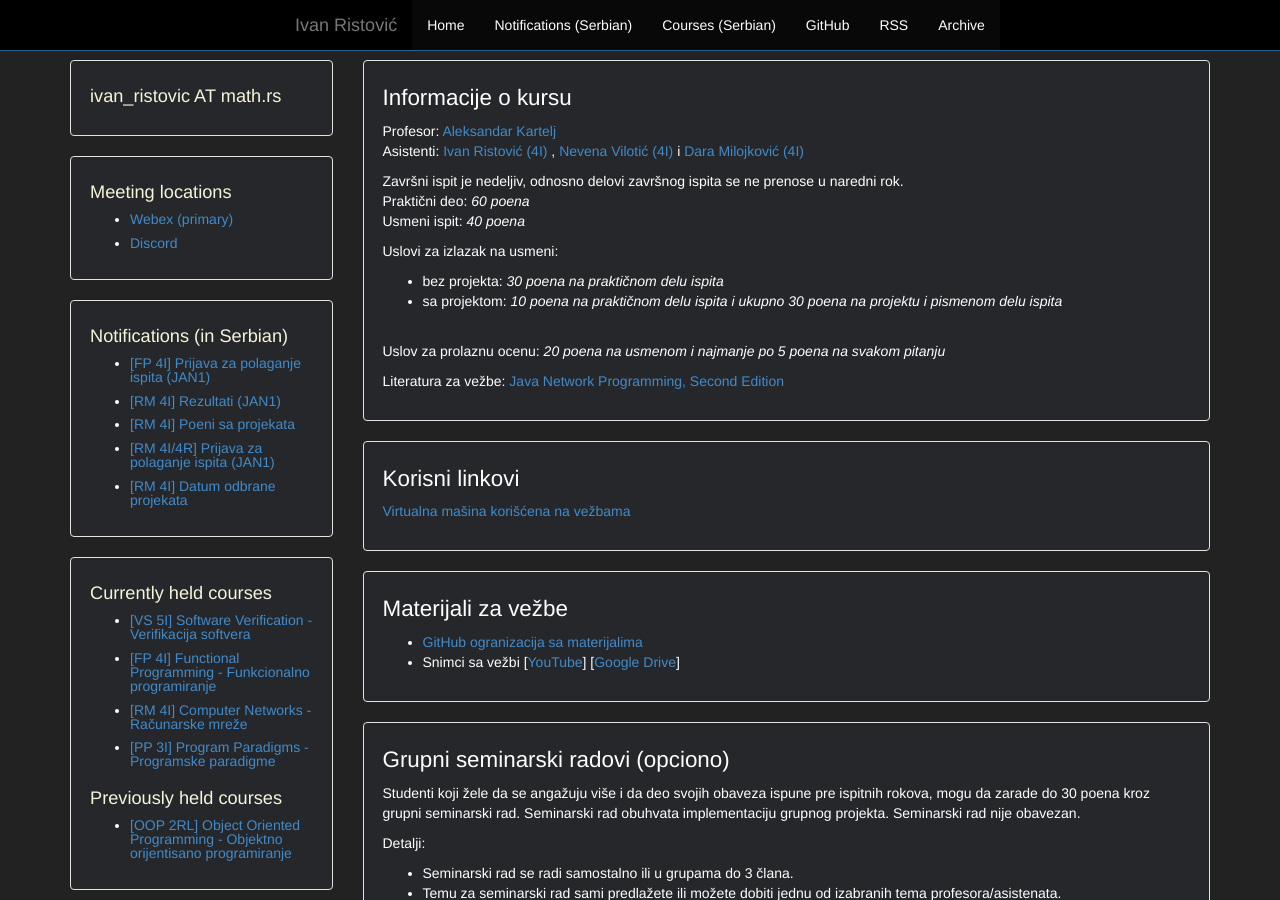
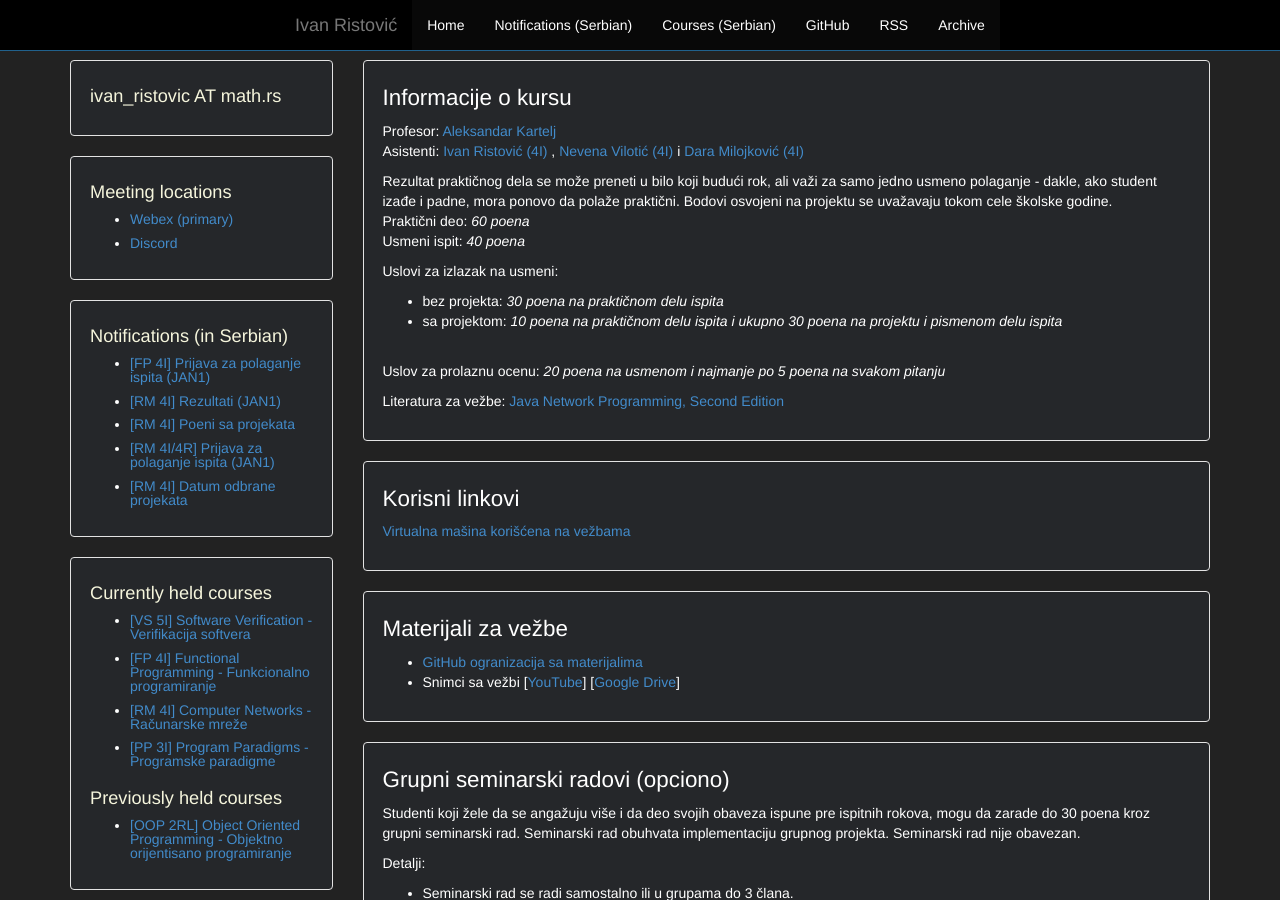
Before and after one commit to ivan-ristovic/ivan-ristovic.github.io, a Jekyll site: the page built from courses/rm/index.html, in a window 1280 px wide and 900 px high. Built offline with Jekyll 4.4.1, drawn with Linux system fonts in a browser that asks for light colours.

Commit message:
[RM] Update info

```diff
--- a/courses/rm/index.html
+++ b/courses/rm/index.html
@@ -12,7 +12,9 @@ layout: default
   <p>
     <!--Praktični kolokvijum: <em>30 poena</em>
     <br>-->
-    Završni ispit je nedeljiv, odnosno delovi završnog ispita se ne prenose u naredni rok.
+    <!--Završni ispit je nedeljiv, odnosno delovi završnog ispita se ne prenose u naredni rok.-->
+    Rezultat praktičnog dela se može preneti u bilo koji budući rok, ali važi za samo jedno usmeno polaganje - dakle, ako student izađe i padne, mora ponovo da polaže praktični.
+    Bodovi osvojeni na projektu se uvažavaju tokom cele školske godine.
     <br>
     <!--Praktični deo: <em>30 poena</em>-->
     Praktični deo: <em>60 poena</em>
```
